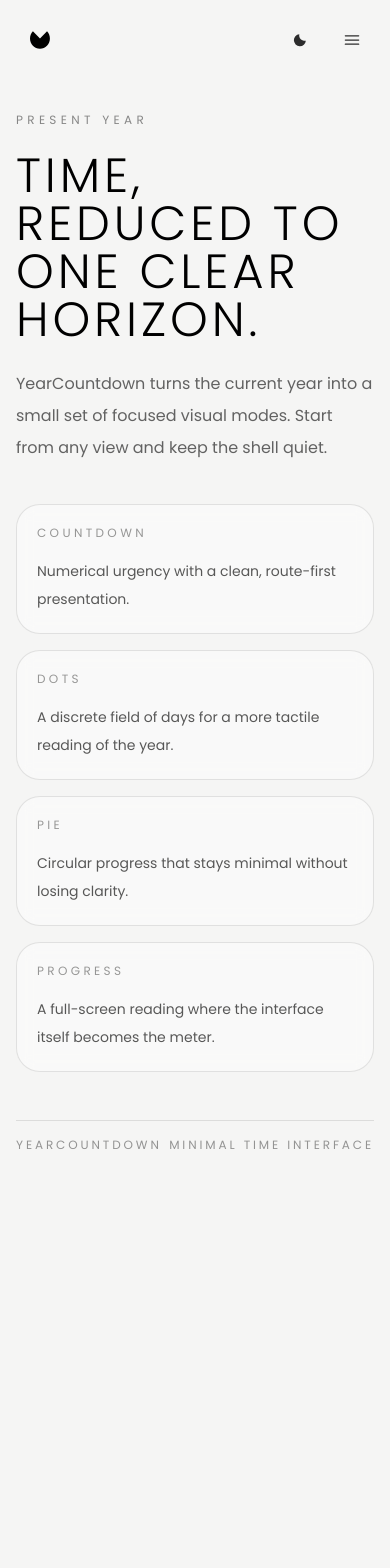
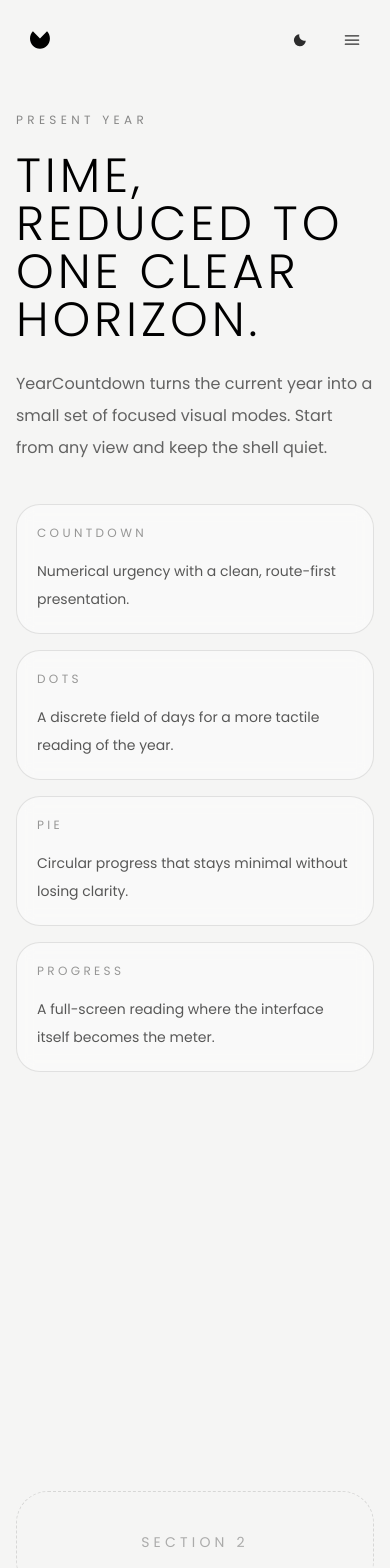
Before and after one commit to YearCountdown/YearCountdown.github.io, a React (Vite) app: page / in a window 390 px wide. Shown: the top 1568 px of the page. Before the commit the page ends 1185 px from the top, so only its background shows below. Built offline with nearby package versions, Linux system fonts and the light colour scheme.

Commit message:
added better responsiveness to header & home

```diff
--- a/src/layouts/GuestLayout/Footer.jsx
+++ b/src/layouts/GuestLayout/Footer.jsx
@@ -1,9 +1,56 @@
 const Footer = () => {
   return (
-    <footer className="relative px-4 pb-8 sm:px-6 lg:px-10">
-      <div className="flex w-full items-center justify-between border-t border-black/10 pt-4 text-xs uppercase tracking-[0.24em] text-black/40 dark:border-white/10 dark:text-white/40">
-        <span>YearCountdown</span>
-        <span>Minimal time interface</span>
+    <footer className="w-full border-t border-black/10 px-4 py-8 dark:border-white/10">
+      <div className="flex flex-col items-center justify-between gap-6 md:flex-row">
+        <p className="text-center text-sm font-light text-black/55 dark:text-white/55 md:text-left">
+          Made by{' '}
+          <a
+            href="https://devabdullah.com"
+            target="_blank"
+            rel="noopener noreferrer"
+            className="cursor-pointer text-black transition-colors hover:text-black/60 dark:text-white dark:hover:text-white/70"
+          >
+            Abdullah Ahmad
+          </a>
+        </p>
+
+        <div className="flex items-center gap-5 text-sm text-black/45 dark:text-white/45">
+          <a
+            href="https://github.com/MAbdullahAhmad"
+            target="_blank"
+            rel="noopener noreferrer"
+            className="cursor-pointer transition-colors hover:text-black dark:hover:text-white"
+          >
+            GitHub
+          </a>
+          <a
+            href="https://www.linkedin.com/in/m-abdullah-ahmad/"
+            target="_blank"
+            rel="noopener noreferrer"
+            className="cursor-pointer transition-colors hover:text-black dark:hover:text-white"
+          >
+            LinkedIn
+          </a>
+          <a
+            href="https://www.upwork.com/freelancers/abdullah123"
+            target="_blank"
+            rel="noopener noreferrer"
+            className="cursor-pointer transition-colors hover:text-black dark:hover:text-white"
+          >
+            Upwork
+          </a>
+        </div>
+      </div>
+
+      <div className="mt-6 border-t border-black/10 pt-4 text-center dark:border-white/10">
+        <a
+          href="https://github.com/YearCountdown/YearCountdown.github.io"
+          target="_blank"
+          rel="noopener noreferrer"
+          className="cursor-pointer text-xs uppercase tracking-[0.24em] text-black/35 transition-colors hover:text-black/60 dark:text-white/35 dark:hover:text-white/60"
+        >
+          View Source on GitHub
+        </a>
       </div>
     </footer>
   );
--- a/src/layouts/GuestLayout/GuestLayout.jsx
+++ b/src/layouts/GuestLayout/GuestLayout.jsx
@@ -5,7 +5,7 @@
   return (
     <div className="relative min-h-screen bg-stone-100 text-black dark:bg-zinc-950 dark:text-white">
       <Header variant="home" />
-      <main className="relative flex min-h-screen items-center justify-center px-4 pb-12 pt-28 sm:px-6 sm:pt-32 lg:px-10 lg:pt-36">
+      <main className="relative min-h-screen">
         {children}
       </main>
       <Footer />
--- a/src/layouts/GuestLayout/Header.jsx
+++ b/src/layouts/GuestLayout/Header.jsx
@@ -51,7 +51,7 @@
       type="button"
       onClick={onToggle}
       aria-label={`Switch to ${nextTheme} theme`}
-      className={`inline-flex h-11 w-11 items-center justify-center text-black/82 transition-opacity duration-200 hover:opacity-65 focus:outline-none focus-visible:ring-2 focus-visible:ring-black/30 dark:text-white/82 dark:focus-visible:ring-white/40 ${className}`}
+      className={`inline-flex h-11 w-11 cursor-pointer items-center justify-center text-black/82 transition-opacity duration-200 hover:opacity-65 focus:outline-none focus-visible:ring-2 focus-visible:ring-black/30 dark:text-white/82 dark:focus-visible:ring-white/40 ${className}`}
     >
       <ThemeToggleIcon theme={theme} />
     </button>
@@ -328,7 +328,7 @@
               aria-expanded={isMobileMenuOpen}
               aria-controls="mobile-navigation"
               onClick={handleMenuToggle}
-              className="inline-flex h-11 w-11 items-center justify-center text-black/82 transition-opacity duration-200 hover:opacity-65 focus:outline-none focus-visible:ring-2 focus-visible:ring-black/30 md:hidden dark:text-white/82 dark:focus-visible:ring-white/40"
+              className="inline-flex h-11 w-11 cursor-pointer items-center justify-center text-black/82 transition-opacity duration-200 hover:opacity-65 focus:outline-none focus-visible:ring-2 focus-visible:ring-black/30 md:hidden dark:text-white/82 dark:focus-visible:ring-white/40"
             >
               <MenuIcon isOpen={isMobileMenuOpen} />
             </button>
@@ -357,7 +357,7 @@
                 type="button"
                 onClick={closeMobileMenu}
                 aria-label="Close navigation menu"
-                className="inline-flex h-11 w-11 items-center justify-center text-black/82 transition-opacity duration-200 hover:opacity-65 focus:outline-none focus-visible:ring-2 focus-visible:ring-black/30 dark:text-white/82 dark:focus-visible:ring-white/40"
+                className="inline-flex h-11 w-11 cursor-pointer items-center justify-center text-black/82 transition-opacity duration-200 hover:opacity-65 focus:outline-none focus-visible:ring-2 focus-visible:ring-black/30 dark:text-white/82 dark:focus-visible:ring-white/40"
               >
                 <MenuIcon isOpen />
               </button>
--- a/src/pages/Home/Home.jsx
+++ b/src/pages/Home/Home.jsx
@@ -2,7 +2,9 @@
 
 const Home = () => (
   <GuestLayout>
-    <section className="mx-auto flex w-full max-w-6xl flex-col gap-10 lg:flex-row lg:items-end lg:justify-between">
+    <div className="w-full">
+      <section className="flex min-h-screen w-full items-center px-4 pb-12 pt-28 sm:px-6 sm:pt-32 lg:px-10 lg:pt-36">
+        <div className="grid w-full gap-10 lg:grid-cols-[minmax(0,1.1fr)_minmax(0,0.9fr)] lg:items-end">
           <div className="max-w-xl space-y-6">
             <p className="text-xs uppercase tracking-[0.36em] text-black/45 dark:text-white/45">
               Present Year
@@ -11,8 +13,8 @@
               Time, reduced to one clear horizon.
             </h1>
             <p className="max-w-lg text-base leading-8 text-black/60 dark:text-white/60 sm:text-lg">
-          YearCountdown turns the current year into a small set of focused visual modes. Start from any view
-          and keep the shell quiet.
+              YearCountdown turns the current year into a small set of focused visual modes. Start from any
+              view and keep the shell quiet.
             </p>
           </div>
 
@@ -42,7 +44,27 @@
               </p>
             </div>
           </div>
+        </div>
       </section>
+
+      <section className="flex min-h-screen w-full items-center justify-center px-4 sm:px-6 lg:px-10">
+        <div className="w-full rounded-[2rem] border border-dashed border-black/12 px-6 py-10 text-center text-sm uppercase tracking-[0.3em] text-black/30 dark:border-white/12 dark:text-white/30">
+          Section 2
+        </div>
+      </section>
+
+      <section className="flex min-h-screen w-full items-center justify-center px-4 sm:px-6 lg:px-10">
+        <div className="w-full rounded-[2rem] border border-dashed border-black/12 px-6 py-10 text-center text-sm uppercase tracking-[0.3em] text-black/30 dark:border-white/12 dark:text-white/30">
+          Section 3
+        </div>
+      </section>
+
+      <section className="flex min-h-screen w-full items-center justify-center px-4 sm:px-6 lg:px-10">
+        <div className="w-full rounded-[2rem] border border-dashed border-black/12 px-6 py-10 text-center text-sm uppercase tracking-[0.3em] text-black/30 dark:border-white/12 dark:text-white/30">
+          Section 4
+        </div>
+      </section>
+    </div>
   </GuestLayout>
 );
 
```
Lines whose indentation alone changed are shown as unchanged.
